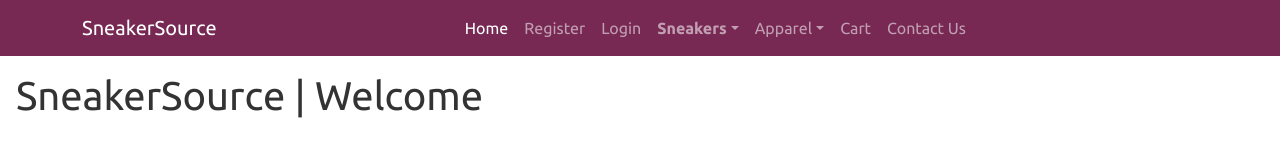
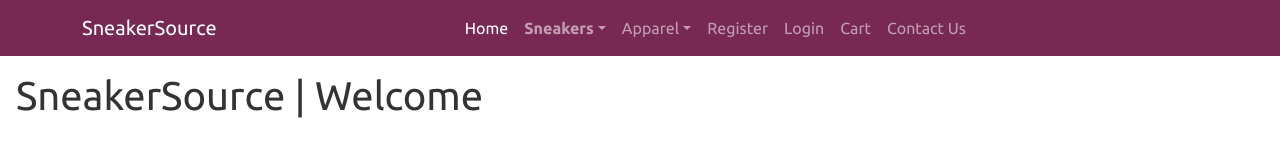
Before and after one commit to nabilk11/autosource-react-django, a React (Create React App) app in the folder frontend/: page / in a window 1280 px wide. Shown: the top 160 px of the page. Built offline with nearby package versions, Linux system fonts and the light colour scheme.

Commit message:
added profile/logout and logout handler to navbar

```diff
--- a/frontend/src/components/NavHeader.jsx
+++ b/frontend/src/components/NavHeader.jsx
@@ -1,9 +1,22 @@
 import React from 'react';
+import { useDispatch, useSelector } from 'react-redux';
 import { Container, Navbar, Nav, Row, NavDropdown } from 'react-bootstrap';
 import { LinkContainer } from 'react-router-bootstrap';
 
 
 function NavHeader() {
+  // redux store
+const dispatch = useDispatch()
+const login = useSelector(state => state.login)
+const { userToken } = login
+
+
+//Logout
+const handleLogout = () => {
+  localStorage.removeItem('userToken')
+
+}
+
   return (
     <header>
        <Navbar collapseOnSelect variant='dark' bg="dark" expand="lg">
@@ -16,12 +29,6 @@ function NavHeader() {
             <Nav className="m-auto">
             <LinkContainer to={"/"}>
               <Nav.Link >Home</Nav.Link>
-            </LinkContainer>
-            <LinkContainer to={"/register"}>
-              <Nav.Link >Register</Nav.Link>
-            </LinkContainer>
-            <LinkContainer to={"/login"}>
-              <Nav.Link>Login</Nav.Link>
             </LinkContainer>
                 <strong>
                   <NavDropdown renderMenuOnMount={true} title="Sneakers" id="basic-nav-dropdown">
@@ -58,6 +65,20 @@ function NavHeader() {
                     <NavDropdown.Item>View All Products</NavDropdown.Item>
                   </LinkContainer>
                 </NavDropdown>
+
+                {userToken ? <><LinkContainer to={"/profile"}>
+                    <Nav.Link >Profile</Nav.Link>
+                  </LinkContainer>
+                  <Nav.Link onClick={handleLogout} >Logout</Nav.Link>
+                  </>
+                  : <><LinkContainer to={"/register"}>
+                  <Nav.Link >Register</Nav.Link>
+                </LinkContainer>
+                <LinkContainer to={"/login"}>
+                  <Nav.Link>Login</Nav.Link>
+                </LinkContainer>
+                </>}
+
                 <LinkContainer to={"/cart"}>
                   <Nav.Link>Cart</Nav.Link>
                 </LinkContainer>
```
